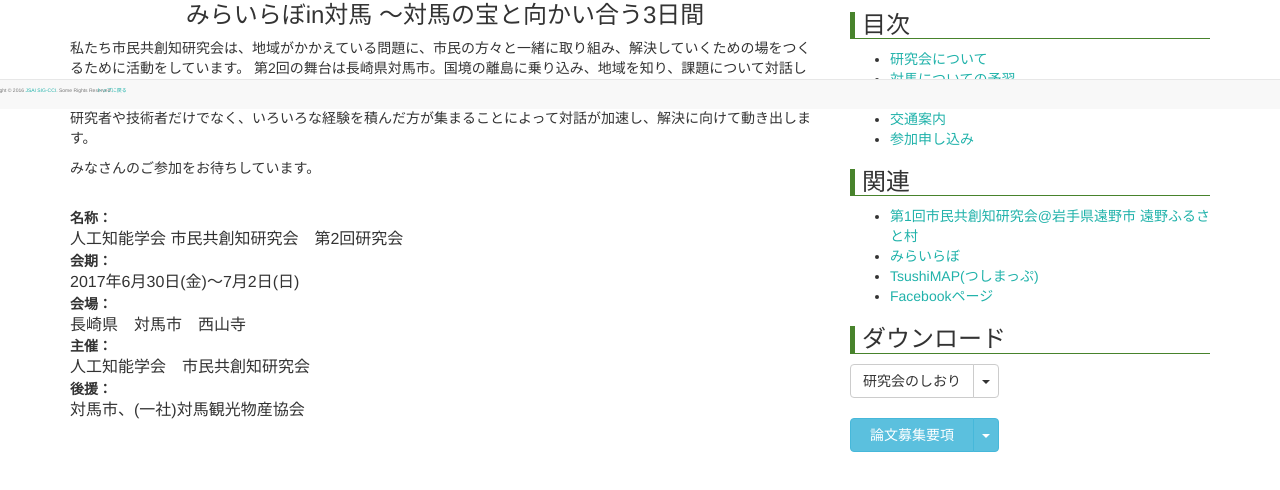
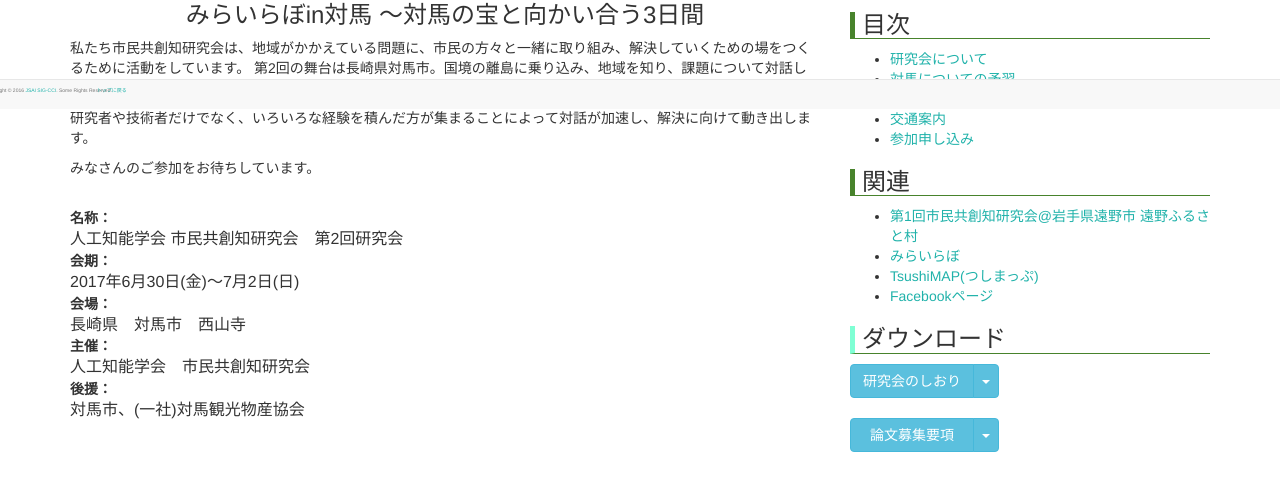
Before and after one commit to Uochusma/SIG-CCI-HP, a plain HTML site: page index.html in a window 1280 px wide. Shown: the part 691-1181 px from the top of the page. Drawn offline with nearby package versions, Linux system fonts and the light colour scheme.

Commit message:
index.html のダウンロードボタンの色を変えた

```diff
--- a/Common.css
+++ b/Common.css
@@ -143,6 +143,12 @@ div#footerArea {/*div の内 id=footerArea であるもの*/
   */
 }
 /*メッセージ、コンテンツ用*/
+h3[class~="download"]{
+    border-left: 5px solid aquamarine;
+    border-bottom: 1px solid #48832C;
+    padding-left: 7px;
+}
+
 h5[class="MessageContent"]{
   border-left: 3px solid #48832C;
   padding-left: 7px;
--- a/index.html
+++ b/index.html
@@ -148,12 +148,12 @@
           <li><a href="https://www.facebook.com/groups/140921016407990/" target="_blank" >Facebookページ</a></li>
         </ul>
 
-        <h3>ダウンロード</h3>
+        <h3 class="download">ダウンロード</h3>
         <!-- Split button -->
         <!-- 研究会のしおり -->
         <div class="btn-group">
-          <button type="button" class="btn btn-default" onclick="window.open('Files/Index/20170324_研究会のしおり.pdf')">研究会のしおり</button>
-          <button type="button" class="btn btn-default dropdown-toggle" data-toggle="dropdown" aria-haspopup="true" aria-expanded="false" >
+          <button type="button" class="btn btn-info" onclick="window.open('Files/Index/20170324_研究会のしおり.pdf')">研究会のしおり</button>
+          <button type="button" class="btn btn-info dropdown-toggle" data-toggle="dropdown" aria-haspopup="true" aria-expanded="false" >
             <span class="caret"></span>
             <span class="sr-only">Toggle Dropdown</span>
           </button>
```
